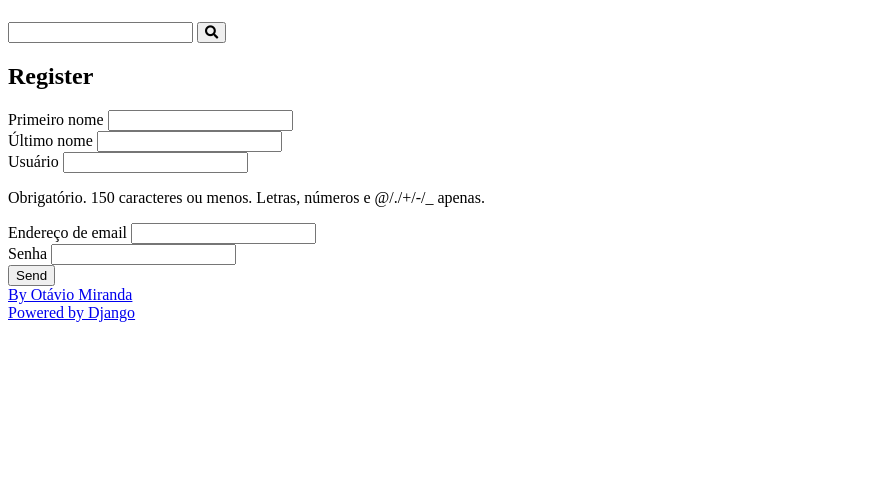
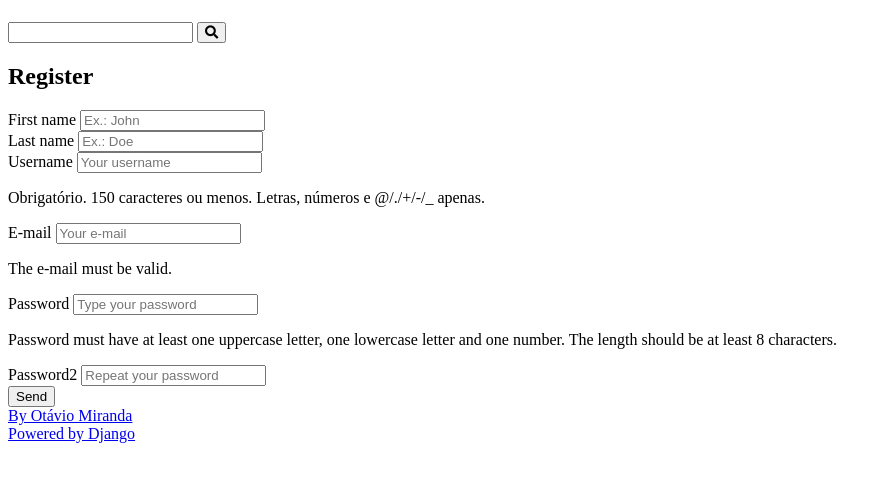
Before and after one commit to aafrozza/django-Projeto_01, a Django app: page /authors/register/ in a window 1280 px wide. Shown: the part 58-540 px from the top of the page, without its empty margins (0-888 px from the left). Run offline with Django 5.2, Linux system fonts and the light colour scheme.

Commit message:
Aula 142

```diff
--- a/authors/forms.py
+++ b/authors/forms.py
@@ -1,8 +1,61 @@
+
+import re
+
 from django import forms
 from django.contrib.auth.models import User
+from django.core.exceptions import ValidationError
+
+
+def add_attr(field, attr_name, attr_new_val):
+    existing = field.widget.attrs.get(attr_name, '')
+    field.widget.attrs[attr_name] = f'{existing} {attr_new_val}'.strip()
+
+
+def add_placeholder(field, placeholder_val):
+    add_attr(field, 'placeholder', placeholder_val)
+
+
+def strong_password(password):
+    regex = re.compile(r'^(?=.*[a-z])(?=.*[A-Z])(?=.*[0-9]).{8,}$')
+
+    if not regex.match(password):
+        raise ValidationError((
+            'Password must have at least one uppercase letter, '
+            'one lowercase letter and one number. The length should be '
+            'at least 8 characters.'
+        ),
+            code='invalid'
+        )
 
 
 class RegisterForm(forms.ModelForm):
+    def __init__(self, *args, **kwargs):
+        super().__init__(*args, **kwargs)
+        add_placeholder(self.fields['username'], 'Your username')
+        add_placeholder(self.fields['email'], 'Your e-mail')
+        add_placeholder(self.fields['first_name'], 'Ex.: John')
+        add_placeholder(self.fields['last_name'], 'Ex.: Doe')
+        add_placeholder(self.fields['password'], 'Type your password')
+        add_placeholder(self.fields['password2'], 'Repeat your password')
+
+    password = forms.CharField(
+        required=True,
+        widget=forms.PasswordInput(),
+        error_messages={
+            'required': 'Password must not be empty'
+        },
+        help_text=(
+            'Password must have at least one uppercase letter, '
+            'one lowercase letter and one number. The length should be '
+            'at least 8 characters.'
+        ),
+        validators=[strong_password]
+    )
+    password2 = forms.CharField(
+        required=True,
+        widget=forms.PasswordInput()
+    )
+
     class Meta:
         model = User
         fields = [
@@ -12,3 +65,61 @@ class RegisterForm(forms.ModelForm):
             'email',
             'password',
         ]
+        # exclude = ['first_name']
+        labels = {
+            'username': 'Username',
+            'first_name': 'First name',
+            'last_name': 'Last name',
+            'email': 'E-mail',
+            'password': 'Password',
+        }
+        help_texts = {
+            'email': 'The e-mail must be valid.',
+        }
+        error_messages = {
+            'username': {
+                'required': 'This field must not be empty',
+            }
+        }
+
+    def clean_password(self):
+        data = self.cleaned_data.get('password')
+
+        if 'atenção' in data:
+            raise ValidationError(
+                'Não digite %(pipoca)s no campo password',
+                code='invalid',
+                params={'pipoca': '"atenção"'}
+            )
+
+        return data
+
+    def clean_first_name(self):
+        data = self.cleaned_data.get('first_name')
+
+        if 'John Doe' in data:
+            raise ValidationError(
+                'Não digite %(value)s no campo first name',
+                code='invalid',
+                params={'value': '"John Doe"'}
+            )
+
+        return data
+
+    def clean(self):
+        cleaned_data = super().clean()
+
+        password = cleaned_data.get('password')
+        password2 = cleaned_data.get('password2')
+
+        if password != password2:
+            password_confirmation_error = ValidationError(
+                'Password and password2 must be equal',
+                code='invalid'
+            )
+            raise ValidationError({
+                'password': password_confirmation_error,
+                'password2': [
+                    password_confirmation_error,
+                ],
+            })
--- a/authors/templates/authors/pages/register_view.html
+++ b/authors/templates/authors/pages/register_view.html
@@ -4,8 +4,10 @@
 
 {% block content %}
     <div class="main-content center container">
-    <h2>Register {{ request.session.number }}</h2>
+    <h2>Register</h2>
     </div>
+
+    {% include 'recipes/partials/messages.html' %}
 
     <div class="main-content container">
     <form action="{% url 'authors:create' %}" method="POST">
--- a/authors/views.py
+++ b/authors/views.py
@@ -1,3 +1,4 @@
+from django.contrib import messages
 from django.http import Http404
 from django.shortcuts import redirect, render
 
@@ -21,4 +22,10 @@ def register_create(request):
     request.session['register_form_data'] = POST
     form = RegisterForm(POST)
 
+
+    if form.is_valid():
+        form.save()
+        messages.success(request, 'Your user is created, please log in.')
+        del(request.session['register_form_data'])
+
     return redirect('authors:register')
--- a/recipes/urls.py
+++ b/recipes/urls.py
@@ -11,5 +11,4 @@ urlpatterns = [
     path('recipes/category/<int:category_id>/',
          views.category, name="category"),
     path('recipes/<int:id>/', views.recipe, name="recipe"),
-
 ]
```
Also changed, not shown: authors/tests/test_author_register_form.py (added, +48 -0 lines), db.sqlite3.
